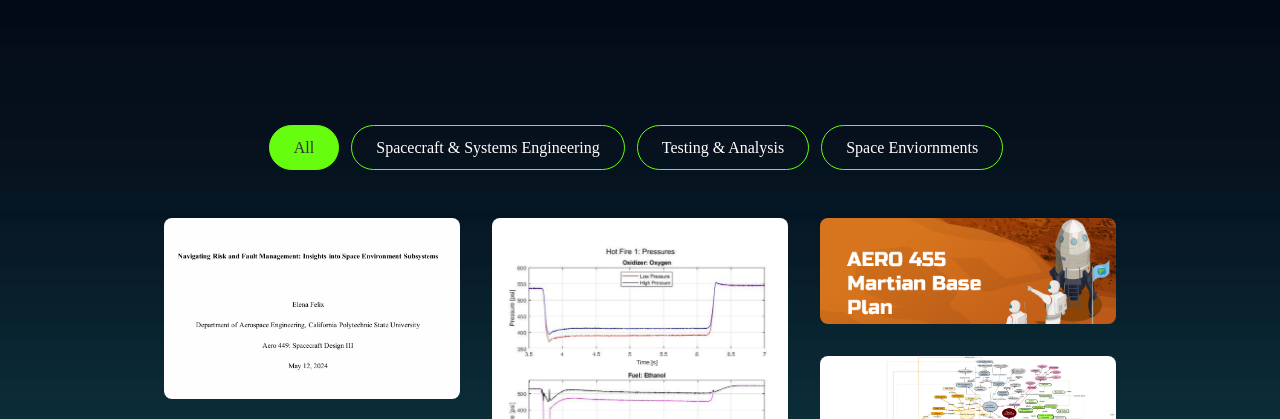
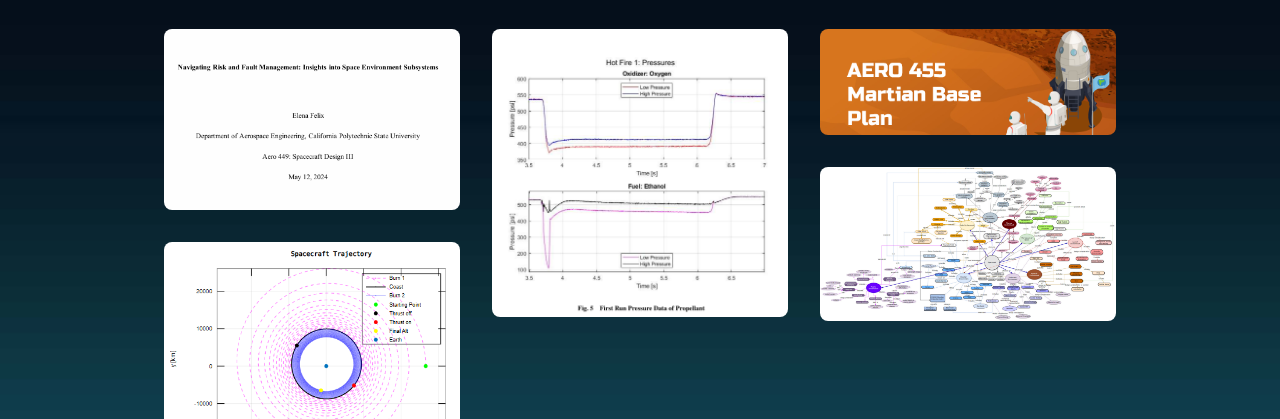
Before and after one commit to elenafelix/elenafelix.github.io, a plain HTML site: page portfolio-masonry.html in a window 1280 px wide. Shown: the part 378-797 px from the top of the page. Drawn offline with nearby package versions, Linux system fonts and the light colour scheme.

Commit message:
Update portfolio-masonry.html

```diff
--- a/portfolio-masonry.html
+++ b/portfolio-masonry.html
@@ -92,24 +92,6 @@
                 </div>
             </div>
 
-            <div class="pt-5 mt-5" data-aos="fade-up" data-aos-duration="1400">
-                <div class="text-center my-3">
-                    <p>
-                        <button class="filter-button py-2 px-4 me-2 mb-3 active" data-filter="*">
-                            All
-                        </button>
-                        <button class="filter-button py-2 px-4 me-2 mb-3" data-filter=".logo">
-                            Spacecraft & Systems Engineering
-                        </button>
-                        <button class="filter-button py-2 px-4 me-2 mb-3" data-filter=".web">
-                            Testing & Analysis
-                        </button>
-                        <button class="filter-button py-2 px-4 me-2 mb-3" data-filter=".mobile">
-                            Space Enviornments
-                        </button>
-                    </p>
-                </div>
-
                 <div class="isotope-container row">
                     <div class="item web col-md-4 p-3">
                         <div class="blog-post">
```
